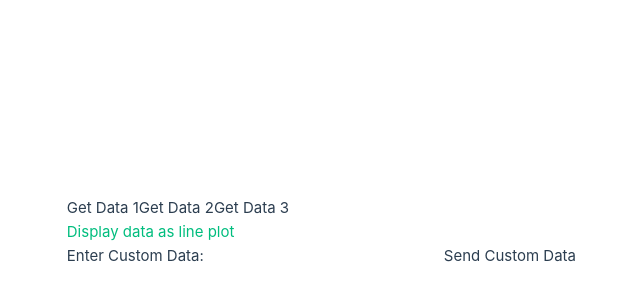
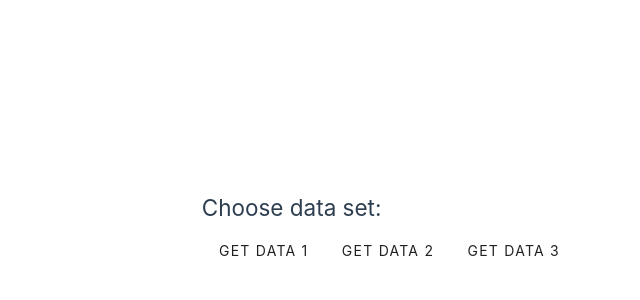
Before and after one commit to JonathanKremla/Visualization-of-cyclic-seasonal-time-series-data, a Vue app in the folder frontend/vue_frontend/: page / in a window 1280 px wide. Shown: the part 168-468 px from the top of the page, without its empty margins (64-704 px from the left). Built offline with nearby package versions, Linux system fonts and the light colour scheme.

Commit message:
clean up manage data view

```diff
--- a/frontend/vue_frontend/src/components/ManageData.vue
+++ b/frontend/vue_frontend/src/components/ManageData.vue
@@ -1,56 +1,67 @@
 <template>
   <div>
-    <button @click="getMessage(1)">Get Data 1</button>
-    <button @click="getMessage(2)" disabled="true">Get Data 2</button>
-    <button @click="getMessage(3)" disabled="true">Get Data 3</button>
+    <h2>Choose data set:</h2>
     <div>
+      <v-btn-toggle v-model="chosenDataSet">
+        <v-btn
+          @click="getMessage(1)"
+          value="Weather data of max temperatures per day from Raleigh Durham in Fahrenheit from 2017 to 2022"
+          >Get Data 1</v-btn
+        >
+        <v-btn @click="getMessage(2)" value="2">Get Data 2</v-btn>
+        <v-btn @click="getMessage(3)" value="3">Get Data 3</v-btn>
+      </v-btn-toggle>
+      <h2 v-if="chosenDataSet">Chosen Data Set:</h2>
+      <pre>{{ chosenDataSet }}</pre>
+    </div>
+
+    <div v-if="chosenDataSet">
+      <h2>Choose displayment:</h2>
       <router-link to="/lineAndCyclePlot">
-      <button>Display data as line plot</button>
+        <v-btn>Display data as line plot and cyle plot</v-btn>
+      </router-link>
+      <router-link to="/lineAndCyclePlot">
+        <v-btn>Display data as line plot and spiral plot</v-btn>
       </router-link>
     </div>
-
-    <div>
-      <label for="customData">Enter Custom Data:</label>
-      <input type="text" id="customData" v-model="customData" />
-      <button @click="sendCustomData">Send Custom Data</button>
-    </div>
   </div>
-
-
 </template>
 
 <script>
-import axios from 'axios';
-import LinePlotView from './LinePlotView.vue';
+import axios from "axios";
+import LinePlotView from "./LinePlotView.vue";
 
 export default {
   components: { LinePlotView },
-  name: 'ManageData',
+  name: "ManageData",
   data() {
     return {
-      data: '',
-      customData: '',
+      chosenDataSet: null,
+      data: "",
+      customData: "",
     };
   },
   methods: {
     getMessage(id) {
       const path = `http://localhost:5001/sample/sampleData${id}`;
-      axios.get(path)
+      axios
+        .get(path)
         .then((res) => {
-          localStorage.setItem("data", JSON.stringify(res.data.sampleData1))
+          localStorage.setItem("data", JSON.stringify(res.data.sampleData1));
         })
         .catch((error) => {
           console.error(error);
         });
     },
     sendCustomData() {
-      const path = 'http://localhost:5001/custom/customData1';
-      axios.put(path, { data: this.customData })
+      const path = "http://localhost:5001/custom/customData1";
+      axios
+        .put(path, { data: this.customData })
         .then((res) => {
-          localStorage.setItem("data", JSON.stringify(res.data))
+          localStorage.setItem("data", JSON.stringify(res.data));
         })
         .catch((error) => {
-          console.error('Error sending custom data:', error);
+          console.error("Error sending custom data:", error);
         });
     },
   },
```
